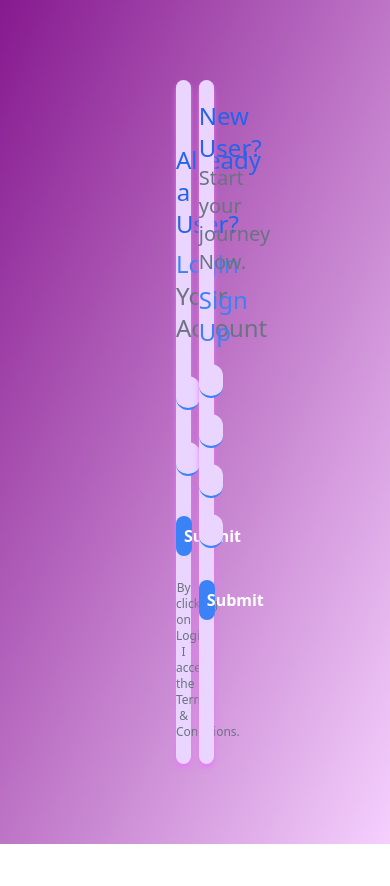
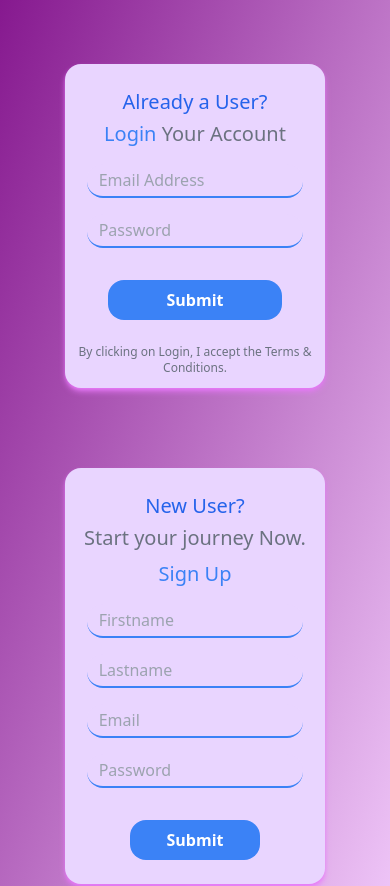
Before and after one commit to Coderner/Ekatvam, a React (Create React App) app: page / in a window 390 px wide. Shown: the top 886 px of the page. Before the commit the page ends 844 px from the top, so only its background shows below. Built offline with nearby package versions, Linux system fonts and the light colour scheme.

Commit message:
made website responsive

```diff
--- a/src/components/Create.js
+++ b/src/components/Create.js
@@ -83,12 +83,12 @@ const Create = () =>{
 
     return(
         <div>
-          <div className="bg-gradient-to-r from-violet-500 to-fuchsia-500 text-white h-40 py-4">
-              <Link to="/dashboard"><button className="font-bold ml-4">Back to Dashboard</button></Link>
-              <img className="h-48 ml-40 shadow-md shadow-violet-900" src={CreateImg}/>
+          <div className="bg-gradient-to-r from-violet-500 to-fuchsia-500 text-white md:h-40 h-32 md:py-4 py-1">
+              <Link to="/dashboard"><button className="font-bold lg:m-4 sm:m-2 m-0.5">Dashboard</button></Link>
+              <img className="lg:h-40 md:h-36 sm:h-32 h-28 lg:ml-16 m-auto shadow-md shadow-violet-900" src={CreateImg}/>
           </div>
 
-          <div className="my-20 mx-auto rounded-xl w-1/2 p-8 bg-fuchsia-100 shadow-lg shadow-fuchsia-200">
+          <div className="my-20 mx-auto rounded-xl lg:w-1/2 w-2/3 p-8 bg-fuchsia-100 shadow-lg shadow-fuchsia-200">
               <h1 className="text-3xl font-medium text-violet-500 mb-3 text-center ">User Info Form</h1>
               <form onSubmit={formik.handleSubmit} className="flex flex-col">
                  <input
--- a/src/components/Dashboard.js
+++ b/src/components/Dashboard.js
@@ -19,20 +19,19 @@ const Dashboard = () =>{
     }
 
     return(
-        <div className="bg-fuchsia-100 pb-20">
-            <div className="flex justify-between px-16">
-                <h1 className="flex text-3xl py-9 px-14 font-semibold text-purple-700"><FaClipboardList className="mt-1"/> Dashboard</h1>
-                <div className=" py-9 px-14"><Link to="/create"><button className="flex text-xl bg-green-500 font-semibold py-2 px-4 text-white rounded-2xl"> Create New User Profile <FaPlusCircle className="mt-1 ml-1"/></button></Link></div>
+        <div className="w-full h-screen bg-fuchsia-100">
+            <div className="flex justify-between lg:px-10 px-8">
+                <h1 className="flex lg:text-3xl md:text-2xl text-lg lg:py-9 py-4 font-semibold text-purple-700"><FaClipboardList className="mt-1"/> Dashboard</h1>
+                <div className="lg:py-9 py-4"><Link to="/create"><button className="flex md:text-xl md:text-lg sm:text-base text-sm bg-green-500 font-semibold py-1 px-2 text-white rounded-3xl"> Create User <FaPlusCircle className="mt-1 ml-1"/></button></Link></div>
             </div>
-            <div className="w-5/6 bg-fuchsia-200 mx-auto shadow-lg shadow-fuchsia-200 rounded-2xl p-6">
+            <div className="w-11/12 bg-fuchsia-200 mx-auto shadow-lg shadow-fuchsia-200 rounded-2xl lg:p-6 md:p-4 sm:p-2 p-1">
             <div>
                 <div className="flex m-2">
-                    <div className="w-1/6 text-center font-medium">Name</div>
-                    <div className="w-1/6 text-center font-medium">UserName</div>
-                    <div className="w-1/6 text-center font-medium">Email</div>
-                    <div className="w-1/6 text-center font-medium">Address</div>
-                    <div className="w-1/6 text-center font-medium">Phone</div>
-                    <div className="w-1/6 text-center font-medium">Website</div>
+                    <div className="w-1/5 text-center font-medium lg:text-base sm:text-sm text-xs">Name</div>
+                    <div className="w-1/5 text-center font-medium lg:text-base sm:text-sm text-xs">UserName</div>
+                    <div className="w-1/5 text-center font-medium lg:text-base sm:text-sm text-xs">Email</div>
+                    <div className="w-1/5 text-center font-medium lg:text-base sm:text-sm text-xs">Address</div>
+                    <div className="w-1/5 text-center font-medium lg:text-base sm:text-sm text-xs">Phone</div>
                 </div>
                 <div>
                     {table.map( tableData =>  <TableData key={tableData.id} info={tableData}/>)}
--- a/src/components/Home.js
+++ b/src/components/Home.js
@@ -4,8 +4,8 @@ import Signup from "./Signup";
 
 const Home = () =>{
     return(
-        <div className="bg-gradient-to-br from-fuchsia-800 to-fuchsia-200 flex h-screen
-          justify-between px-44 py-20">
+        <div className="bg-gradient-to-br from-fuchsia-800 to-fuchsia-200 md:flex h-full
+          justify-between  lg:px-44 md:px-10 md:py-10 py-16">
             <Login/>
             <Signup/>
         </div>
--- a/src/components/Login.js
+++ b/src/components/Login.js
@@ -42,16 +42,16 @@ const Login = () =>{
       });
 
    return(
-    <div className='w-2/5 h-auto bg-purple-200 shadow-md shadow-fuchsia-400 rounded-2xl'>
+    <div className='lg:w-2/5 md:w-5/12 w-2/3 mx-auto mb-20 bg-purple-200 shadow-md shadow-fuchsia-400 rounded-2xl'>
       <form className="flex flex-col" onSubmit={formik.handleSubmit}>
 
-             <h1 className="font-medium text-2xl mt-16 mb-2 text-center text-blue-600">Already a User?</h1>
-             <h1 className="text-center font-medium text-2xl mb-4 text-gray-500">
+             <h1 className="font-medium md:text-2xl text-xl md:mt-16 mt-6 md:mb-2 mb-1 text-center text-blue-600">Already a User?</h1>
+             <h1 className="text-center font-medium md:text-2xl text-xl md:mb-4 mb-2 text-gray-500">
                <span className="text-blue-500">Login</span> Your Account
              </h1>
 
             <input
-                className="py-1 px-3 my-4 mx-auto w-4/6  bg-purple-200 border-b-2 border-blue-500 rounded-2xl"
+                className="py-1 px-3 md:my-4 my-2 mx-auto md:w-4/6 w-5/6  bg-purple-200 border-b-2 border-blue-500 rounded-2xl"
                 id="email"
                  name="email"
                  type="email"
@@ -61,11 +61,11 @@ const Login = () =>{
                  value={formik.values.email}
             />
             {formik.touched.email && formik.errors.email ? (
-              <div className='text-xs text-red-600 mx-20 font-medium'>{formik.errors.email}</div>
+              <div className='text-xs text-red-600 md:mx-16 sm:mx-10 mx-8 font-medium'>{formik.errors.email}</div>
             ) : null}
 
            <input
-                className="py-1 px-3 my-4 mx-auto w-4/6  bg-purple-200 border-b-2 border-blue-500 rounded-2xl"
+                className="py-1 px-3 md:my-4 my-2 mx-auto md:w-4/6 w-5/6  bg-purple-200 border-b-2 border-blue-500 rounded-2xl"
                 id="password"
                 name="password"
                 type="password"
@@ -75,16 +75,16 @@ const Login = () =>{
                 value={formik.values.password}
            />
            {formik.touched.password && formik.errors.password ? (
-             <div className='text-xs text-red-600 mx-20 font-medium'>{formik.errors.password}</div>
+             <div className='text-xs text-red-600 md:mx-16 sm:mx-10 mx-8 font-medium'>{formik.errors.password}</div>
            ) : null}
 
          <button type="submit"
-           className="bg-blue-500 text-white w-3/6 p-2 my-6 mx-auto rounded-2xl font-semibold hover:bg-blue-600"
+           className="bg-blue-500 text-white sm:w-3/6 w-4/6 p-2 my-6 mx-auto rounded-2xl font-semibold hover:bg-blue-600"
          >
             Submit
          </button>
 
-         <p className='text-xs text-center font-medium text-gray-500'>
+         <p className='text-xs text-center font-medium text-gray-500 mb-3'>
           By clicking on Login, I accept the Terms & Conditions.
         </p>
 
--- a/src/components/Signup.js
+++ b/src/components/Signup.js
@@ -59,15 +59,15 @@ const Signup = () =>{
       });
 
     return(
-    <div className="w-2/5 h-auto bg-purple-200 shadow-md shadow-fuchsia-400 rounded-2xl">
+    <div className="lg:w-2/5 md:w-5/12 w-2/3 mx-auto mb-20 bg-purple-200 shadow-md shadow-fuchsia-400 rounded-2xl">
      <form className="flex flex-col" onSubmit={formik.handleSubmit}>
 
-        <h1 className = "font-medium text-2xl mt-5 text-center text-blue-600">New User?</h1>
-        <h2 className="font-medium text-xl text-center text-gray-500">Start your journey Now.</h2>
-        <h1 className="text-center font-medium text-2xl my-2 text-blue-500"> Sign Up</h1>
+        <h1 className = "font-medium md:text-2xl text-xl md:mt-16 mt-6 md:mb-2 mb-1 text-center text-blue-600">New User?</h1>
+        <h2 className="font-medium md:text-2xl text-xl md:mb-4 mb-2 text-center text-gray-500">Start your journey Now.</h2>
+        <h1 className="text-center font-medium md:text-2xl text-xl md:mb-4 mb-2 text-blue-500"> Sign Up</h1>
 
             <input
-              className="py-1 px-3 my-2 mx-auto w-4/6  bg-purple-200 border-b-2 border-blue-500 rounded-2xl"
+              className="py-1 px-3 md:my-4 my-2 mx-auto md:w-4/6 w-5/6  bg-purple-200 border-b-2 border-blue-500 rounded-2xl"
               id="firstName"
               name="firstName"
               type="text"
@@ -77,11 +77,11 @@ const Signup = () =>{
               value={formik.values.firstName}
            />
            {formik.touched.firstName && formik.errors.firstName ? (
-            <div className='text-xs text-red-600 font-medium mx-20'>{formik.errors.firstName}</div>
+            <div className='text-xs text-red-600 font-medium md:mx-16 sm:mx-10 mx-8'>{formik.errors.firstName}</div>
            ) : null}
 
             <input
-              className="py-1 px-3 my-2 mx-auto w-4/6  bg-purple-200 border-b-2 border-blue-500 rounded-2xl"
+              className="py-1 px-3 md:my-4 my-2 mx-auto md:w-4/6 w-5/6  bg-purple-200 border-b-2 border-blue-500 rounded-2xl"
               id="lastName"
               name="lastName"
               type="text"
@@ -91,11 +91,11 @@ const Signup = () =>{
               value={formik.values.lastName}
            />
            {formik.touched.lastName && formik.errors.lastName ? (
-             <div className='text-xs text-red-600 font-medium mx-20'>{formik.errors.lastName}</div>
+             <div className='text-xs text-red-600 font-medium md:mx-16 sm:mx-10 mx-8'>{formik.errors.lastName}</div>
            ) : null}
 
          <input
-              className="py-1 px-3 my-2 mx-auto w-4/6  bg-purple-200 border-b-2 border-blue-500 rounded-2xl"
+              className="py-1 px-3 md:my-4 my-2 mx-auto md:w-4/6 w-5/6  bg-purple-200 border-b-2 border-blue-500 rounded-2xl"
               id="email"
               name="email"
               type="email"
@@ -105,11 +105,11 @@ const Signup = () =>{
               value={formik.values.email}
          />
          {formik.touched.email && formik.errors.email ? (
-           <div className='text-xs text-red-600 mx-20 font-medium'>{formik.errors.email}</div>
+           <div className='text-xs text-red-600 md:mx-16 sm:mx-10 mx-8 font-medium'>{formik.errors.email}</div>
          ) : null}
 
          <input
-              className="py-1 px-3 my-2 mx-auto w-4/6  bg-purple-200 border-b-2 border-blue-500 rounded-2xl"
+              className="py-1 px-3 md:my-4 my-2 mx-auto md:w-4/6 w-5/6  bg-purple-200 border-b-2 border-blue-500 rounded-2xl"
               id="password"
               name="password"
               type="password"
@@ -119,7 +119,7 @@ const Signup = () =>{
               value={formik.values.password}
          />
          {formik.touched.password && formik.errors.password ? (
-           <div className='text-xs text-red-600 mx-20 font-medium'>{formik.errors.password}</div>
+           <div className='text-xs text-red-600 md:mx-16 sm:mx-10 mx-8 font-medium'>{formik.errors.password}</div>
          ) : null}
 
        <button type="submit"
--- a/src/components/TableData.js
+++ b/src/components/TableData.js
@@ -5,29 +5,25 @@ const TableData = ({info}) => {
     console.log(info);
   return (
     <div className="flex">
-        <div className='text-center w-1/6 bg-purple-100
-        mx-1 my-2 h-16 text-purple-600 font-medium'>
-           <Link to={"/dashboard/"+info?.id}>{info?.name}</Link>
+        <div className='text-center w-1/5 bg-purple-100
+        sm:mx-1 mx-0.5 sm:my-2 my-1 lg:h-16 sm:h-12 h-8 text-purple-600 font-medium lg:text-base sm:text-sm text-xs'>
+           <Link to={"/dashboard/"+info?.id}>{info?.name}<span className='font-bold text-green-700'>+</span></Link>
         </div>
-        <div className='text-center w-1/6 bg-purple-100
-        mx-1 my-2 h-16 text-purple-600 font-medium'>
+        <div className='text-center w-1/5 bg-purple-100
+        sm:mx-1 mx-0.5 sm:my-2 my-1 lg:h-16 sm:h-12 h-8 text-purple-600 font-medium lg:text-base sm:text-sm text-xs'>
               {info?.username}
         </div>
-        <div className='text-center w-1/6 bg-purple-100
-        mx-1 my-2 h-16 text-purple-600 font-medium'>
+        <div className='text-center w-1/5 bg-purple-100
+        sm:mx-1 mx-0.5 sm:my-2 my-1 lg:h-16 sm:h-12 h-8 text-purple-600 font-medium lg:text-base sm:text-sm text-xs'>
               {info?.email}
         </div>
-        <div className='text-center w-1/6 bg-purple-100
-        mx-1 my-2 h-16 text-purple-600 font-medium'>
+        <div className='text-center w-1/5 bg-purple-100
+        sm:mx-1 mx-0.5 sm:my-2 my-1 lg:h-16 sm:h-12 h-8 text-purple-600 font-medium lg:text-base sm:text-sm text-xs'>
               {info?.address?.street}
         </div>
-        <div className='text-center w-1/6 bg-purple-100
-        mx-1 my-2 h-16 text-purple-600 font-medium'>
+        <div className='text-center w-1/5 bg-purple-100
+        sm:mx-1 mx-0.5 sm:my-2 my-1 lg:h-16 sm:h-12 h-8 text-purple-600 font-medium lg:text-base sm:text-sm text-xs'>
               {info?.phone}
-        </div>
-        <div className='text-center w-1/6 bg-purple-100
-        mx-1 my-2 h-16 text-purple-600 font-medium'>
-              {info?.website}
         </div>
     </div>
   )
```
Also changed, not shown: src/components/Userdata.js (+40 -6 lines).
